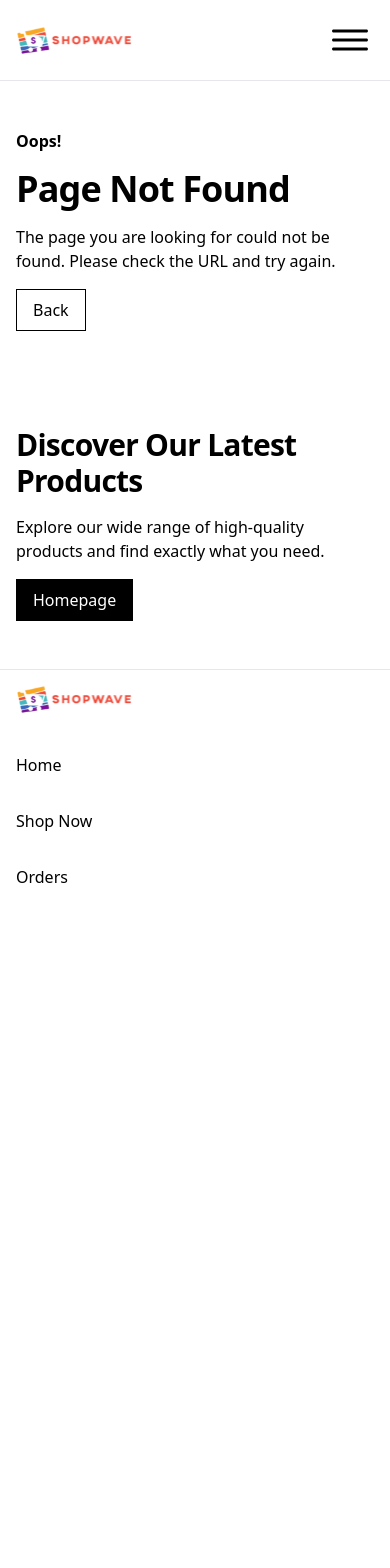
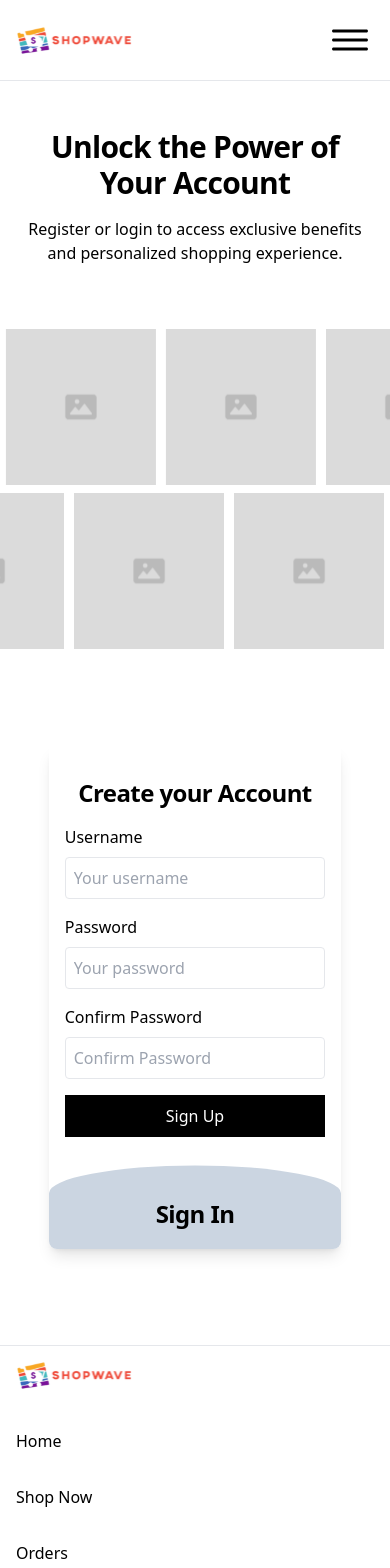
Before and after one commit to gustavo-martins-pereira/E-Commerce_FullStack-Frontend, a React (Vite) app: page /register-login in a window 390 px wide. Shown: the top 1568 px of the page. Before the commit the page ends 913 px from the top, so only its background shows below. Built offline with nearby package versions, Linux system fonts and the light colour scheme.

Commit message:
ADD - Register/Login Page

```diff
--- a/src/App.jsx
+++ b/src/App.jsx
@@ -7,6 +7,7 @@ import { AllProducts } from "@pages/Products/AllProducts/AllProducts";
 import { ProductDetails } from "@pages/Products/AllProducts/ProductDetails/ProductDetails";
 import { Orders } from "@pages/Orders/Orders";
 import { OrderDetails } from "@pages/Orders/OrderDetails/OrderDetails";
+import { RegisterLogin } from "@pages/RegisterLogin/RegisterLogin";
 import { NotFound } from "@pages/NotFound/NotFound";
 
 import { Header } from "@components/smart/Header/Header";
@@ -36,6 +37,8 @@ export function App() {
                         <Route path=":id" element={<OrderDetails />} />
                     </Route>
 
+                    <Route path="/register-login" element={<RegisterLogin />} />
+
                     <Route path="*" element={<NotFound />} />
                 </Routes>
 
--- /dev/null
+++ b/src/components/dumbs/windui/InputText/InputText.jsx
@@ -0,0 +1,18 @@
+import React, { useState } from "react";
+
+export function InputText({ label, placeholder, name, inputType }) {
+    const [value, setValue] = useState("");
+
+    const handleOnInput = event => {
+        const value = event.target.value;
+
+        setValue(value);
+    }
+
+    return (
+        <div className="flex flex-col gap-2 relative my-4">
+            <label htmlFor={name}>{label}</label>
+            <input className="border rounded p-2" type={inputType} id={name} value={value} placeholder={placeholder} onChange={handleOnInput} />
+        </div>
+    );
+}
--- a/src/components/smart/Header/Header.jsx
+++ b/src/components/smart/Header/Header.jsx
@@ -53,14 +53,14 @@ export function Header() {
 
                 {(isMobile ? isMenuOpen : true) && <div id="main-menu" className="flex flex-col justify-between gap-8 lg:flex-row">
                     <ul className="flex flex-col justify-between gap-4 lg:flex-row lg:items-center">
-                        <li><Link className="inline-block px-4 py-2 hover:underline" to="/">Home</Link></li>
-                        <li><Link className="inline-block px-4 py-2 hover:underline" to="/products">Shop Now</Link></li>
-                        <li><Link className="inline-block px-4 py-2 hover:underline" to="/orders">Orders</Link></li>
+                        <li><Link className="inline-block pr-4 py-2 hover:underline" to="/">Home</Link></li>
+                        <li><Link className="inline-block pr-4 py-2 hover:underline" to="/products">Shop Now</Link></li>
+                        <li><Link className="inline-block pr-4 py-2 hover:underline" to="/orders">Orders</Link></li>
                     </ul>
 
                     <div className="flex flex-col justify-between gap-4 lg:flex-row">
-                        <Button className="btn-primary">Login</Button>
-                        <Button className="btn-secondary">Sign Up</Button>
+                        <Link to="/register-login"><Button className="btn-primary w-full">Login</Button></Link>
+                        <Link to="/register-login"><Button className="btn-secondary w-full">Sign Up</Button></Link>
                     </div>
                 </div>}
             </nav>
--- a/src/pages/Home/Home.jsx
+++ b/src/pages/Home/Home.jsx
@@ -15,8 +15,8 @@ export function Home() {
                     <p>Welcome to our online store, where you'll find a wide selection of high-quality products to meet your needs. Whether you're looking for everyday essentials or unique gifts, we've got you covered.</p>
 
                     <div className="flex gap-4">
-                        <Link className="btn btn-primary" to="/products">Explore</Link>
-                        <Button className="btn-secondary">Sign Up</Button>
+                        <Link to="/products"><Button className="btn-primary">Explore</Button></Link>
+                        <Link to="/register-login"><Button className="btn-secondary">Sign Up</Button></Link>
                     </div>
                 </div>
 
@@ -51,7 +51,7 @@ export function Home() {
                         </article>
                     </div>
 
-                    <Button className="mt-4 hover:underline">Sign Up &gt;</Button>
+                    <Link to="/register-login"><Button className="mt-4 hover:underline">Sign Up &gt;</Button></Link>
                 </section>
             </section>
 
--- a/src/pages/Orders/OrderDetails/OrderDetails.jsx
+++ b/src/pages/Orders/OrderDetails/OrderDetails.jsx
@@ -35,7 +35,7 @@ export function OrderDetails() {
                     <caption className="pb-4 font-semibold text-lg text-left">Order summary</caption>
 
                     <thead className="border-b border-gray-300">
-                        <tr className="bg-gray-100">
+                        <tr className="bg-gray-100 text-left">
                             <th scope="col" className="px-4 py-2 hidden md:table-cell">Product Image</th>
                             <th scope="col" className="px-4 py-2">Product Name</th>
                             <th scope="col" className="px-4 py-2">Quantity</th>
@@ -44,7 +44,7 @@ export function OrderDetails() {
                     </thead>
 
                     <tbody>
-                        <tr className="border-b border-gray-300 text-left">
+                        <tr className="border-b border-gray-300">
                             <td className="px-4 py-2 hidden md:table-cell">
                                 <img src="https://via.placeholder.com/50" alt="Product 1" className="w-16 h-16 object-cover" />
                             </td>
--- a/src/pages/Products/AllProducts/AllProducts.jsx
+++ b/src/pages/Products/AllProducts/AllProducts.jsx
@@ -89,8 +89,8 @@ export function AllProducts() {
                 <p>Explore our wide range of high-quality products and find exactly what you need.</p>
 
                 <div className="flex gap-4">
-                    <Button className="btn-secondary">Sign Up</Button>
-                    <Button className="btn-primary">Log In</Button>
+                    <Link to="/register-login"><Button className="btn-secondary">Sign Up</Button></Link>
+                    <Link to="/register-login"><Button className="btn-primary">Log In</Button></Link>
                 </div>
             </section>
         </main>
--- /dev/null
+++ b/src/pages/RegisterLogin/RegisterLogin.jsx
@@ -0,0 +1,172 @@
+import { Swiper, SwiperSlide } from 'swiper/react';
+import { Autoplay } from "swiper/modules";
+
+import { InputText } from "@components/dumbs/windui/InputText/InputText";
+
+import "./assets/css/register-login.css";
+
+import ImagePlaceholder from "@assets/images/placeholder-image.svg";
+import { useState } from "react";
+
+export function RegisterLogin() {
+    // STATES
+    const [isLoginFormActive, setIsLoginFormActive] = useState(false);
+
+    // HANDLES
+    function handleActiveLoginForm() {
+        setIsLoginFormActive(true);
+    }
+
+    function handleClickOutsideLogin() {
+        if(isLoginFormActive) {
+            setIsLoginFormActive(false);
+        }
+    }
+
+    return (
+        <main>
+            {/* PRODUCTS GALLERY */}
+            <section className="flex flex-col gap-12">
+                <header className="section flex flex-col gap-4 pb-4 text-center">
+                    <h2>Unlock the Power of Your Account</h2>
+                    <p>Register or login to access exclusive benefits and personalized shopping experience.</p>
+                </header>
+
+                <article>
+                    <Swiper
+                        className="swiper-gallery"
+                        modules={[Autoplay]}
+                        spaceBetween={10}
+                        slidesPerView={2.5}
+                        centeredSlides={true}
+                        loop={true}
+                        speed={8000}
+                        autoplay={{
+                            delay: 0,
+                            disableOnInteraction: false,
+                        }}
+                        breakpoints={{
+                            768: {
+                                slidesPerView: 3,
+                                spaceBetween: 9,
+                            },
+                            1024: {
+                                slidesPerView: 4,
+                                spaceBetween: 10,
+                            },
+                        }}
+                        allowTouchMove={false}
+                    >
+                        <SwiperSlide><img src={ImagePlaceholder} alt="" /></SwiperSlide>
+                        <SwiperSlide><img src={ImagePlaceholder} alt="" /></SwiperSlide>
+                        <SwiperSlide><img src={ImagePlaceholder} alt="" /></SwiperSlide>
+                        <SwiperSlide><img src={ImagePlaceholder} alt="" /></SwiperSlide>
+                        <SwiperSlide><img src={ImagePlaceholder} alt="" /></SwiperSlide>
+                        <SwiperSlide><img src={ImagePlaceholder} alt="" /></SwiperSlide>
+                        <SwiperSlide><img src={ImagePlaceholder} alt="" /></SwiperSlide>
+                        <SwiperSlide><img src={ImagePlaceholder} alt="" /></SwiperSlide>
+                        <SwiperSlide><img src={ImagePlaceholder} alt="" /></SwiperSlide>
+                    </Swiper>
+
+                    <Swiper
+                        className="swiper-gallery mt-2"
+                        modules={[Autoplay]}
+                        spaceBetween={10}
+                        slidesPerView={2.5}
+                        centeredSlides={true}
+                        loop={true}
+                        speed={8000}
+                        autoplay={{
+                            delay: 0,
+                            disableOnInteraction: false,
+                            reverseDirection: true,
+                        }}
+                        breakpoints={{
+                            768: {
+                                slidesPerView: 3,
+                                spaceBetween: 9,
+                            },
+                            1024: {
+                                slidesPerView: 4,
+                                spaceBetween: 10,
+                            },
+                        }}
+                        allowTouchMove={false}
+                    >
+                        <SwiperSlide><img src={ImagePlaceholder} alt="" /></SwiperSlide>
+                        <SwiperSlide><img src={ImagePlaceholder} alt="" /></SwiperSlide>
+                        <SwiperSlide><img src={ImagePlaceholder} alt="" /></SwiperSlide>
+                        <SwiperSlide><img src={ImagePlaceholder} alt="" /></SwiperSlide>
+                        <SwiperSlide><img src={ImagePlaceholder} alt="" /></SwiperSlide>
+                        <SwiperSlide><img src={ImagePlaceholder} alt="" /></SwiperSlide>
+                        <SwiperSlide><img src={ImagePlaceholder} alt="" /></SwiperSlide>
+                        <SwiperSlide><img src={ImagePlaceholder} alt="" /></SwiperSlide>
+                        <SwiperSlide><img src={ImagePlaceholder} alt="" /></SwiperSlide>
+                    </Swiper>
+                </article>
+            </section>
+
+            {/* REGISTER / LOGIN */}
+            <section className="section w-3/4 relative m-auto my-24 p-0 rounded-lg shadow-lg overflow-hidden">
+                {/* REGISTER FORM */}
+                <section
+                    className={`${isLoginFormActive ? "opacity-25" : "opacity-100"} px-4 py-8 pb-28 md:px-8 md:py-16 md:pb-36`}
+                    onClick={handleClickOutsideLogin}
+                >
+                    <h3 className="text-center">Create your Account</h3>
+
+                    <form>
+                        <InputText
+                            label="Username"
+                            placeholder="Your username"
+                            name="register-username"
+                            inputType="text"
+                        />
+
+                        <InputText
+                            label="Password"
+                            placeholder="Your password"
+                            name="register-password"
+                            inputType="password"
+                        />
+                        <InputText
+                            label="Confirm Password"
+                            placeholder="Confirm Password"
+                            name="register-confirmPassword"
+                            inputType="password"
+                        />
+
+                        <input className="btn btn-secondary w-full" type="submit" value="Sign Up" />
+                    </form>
+                </section>
+
+                {/* LOGIN FORM */}
+                <section
+                    className={`bg-slate-300 absolute left-0 bottom-0 right-0 px-4 py-8 transition-transform duration-500 translate-y-3/4 ${isLoginFormActive ? 'translate-y-0' : 'translate-y-3/4 cursor-pointer'} md:px-8 md:py-16 md:pt-12`}
+                    style={{ borderRadius: "60% / 10% 10% 0 0" }}
+                    onClick={handleActiveLoginForm}
+                >
+                    <h3 className="text-center">Sign In</h3>
+
+                    <form>
+                        <InputText
+                            label="Username"
+                            placeholder="Your username"
+                            name="login-username"
+                            inputType="text"
+                        />
+
+                        <InputText
+                            label="Password"
+                            placeholder="Your password"
+                            name="login-password"
+                            inputType="password"
+                        />
+
+                        <input className="btn btn-secondary w-full" type="submit" value="Sign In" />
+                    </form>
+                </section>
+            </section>
+        </main>
+    );
+}
--- /dev/null
+++ b/src/pages/RegisterLogin/assets/css/register-login.css
@@ -0,0 +1,3 @@
+.swiper-gallery > .swiper-wrapper {
+    transition-timing-function: linear;
+}
```
